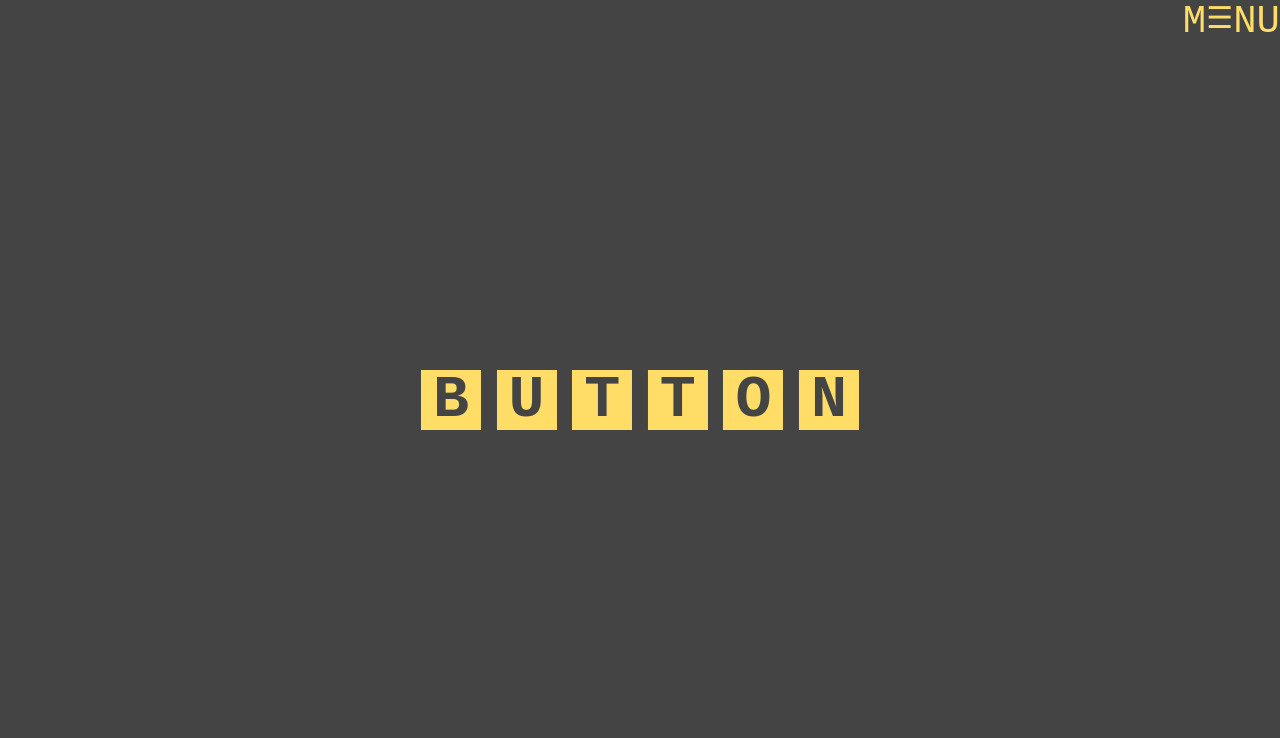
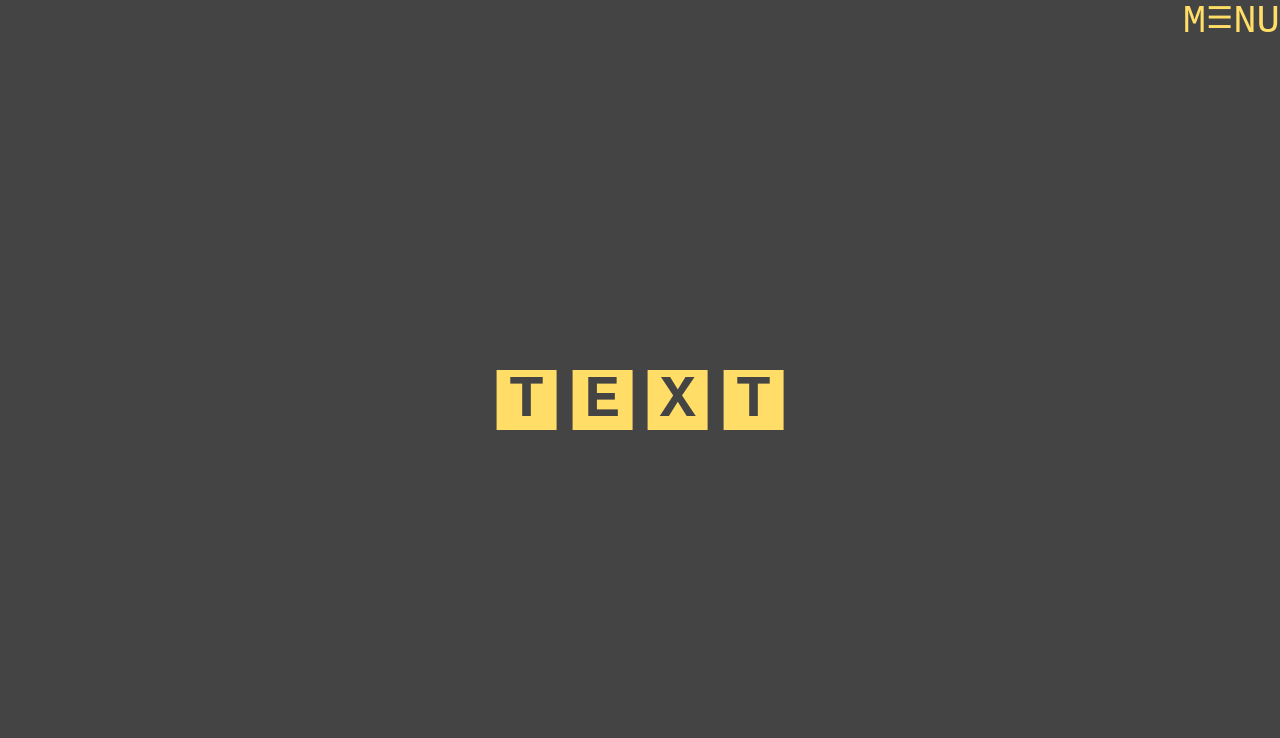
Before and after one commit to rtjae1/wryanTextHoverRotate, a plain HTML site: page index.html in a window 1280 px wide. Shown: the top 738 px of the page. Drawn offline with Linux system fonts and the light colour scheme.

Commit message:
updated text

```diff
--- a/index.html
+++ b/index.html
@@ -47,12 +47,10 @@
       <!-- <div class="content"> -->
         <div class="content">
           <h1>
-            <span>b</span>
-            <span>u</span>
             <span>t</span>
+            <span>e</span>
+            <span>x</span>
             <span>t</span>
-            <span>o</span>
-            <span>n</span>
           </h1>
         </div>
       <!-- </div> -->
```
